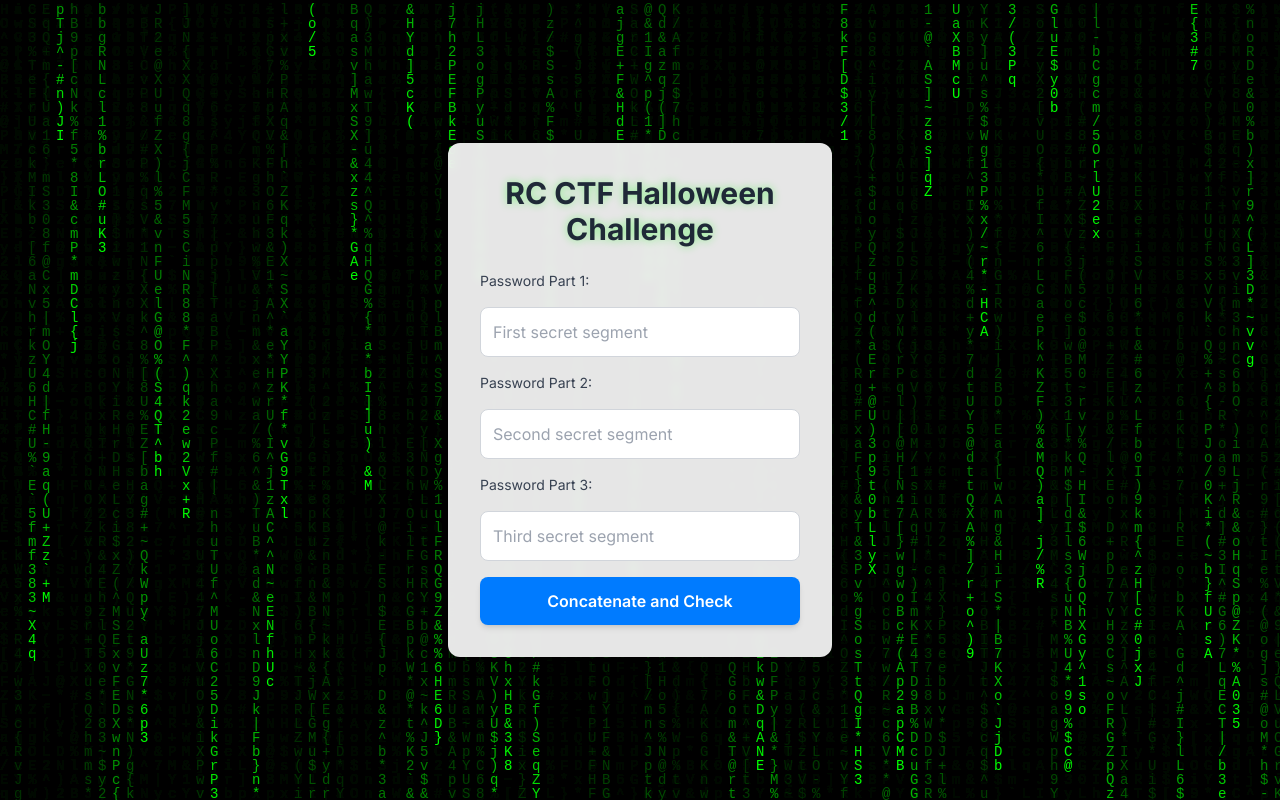
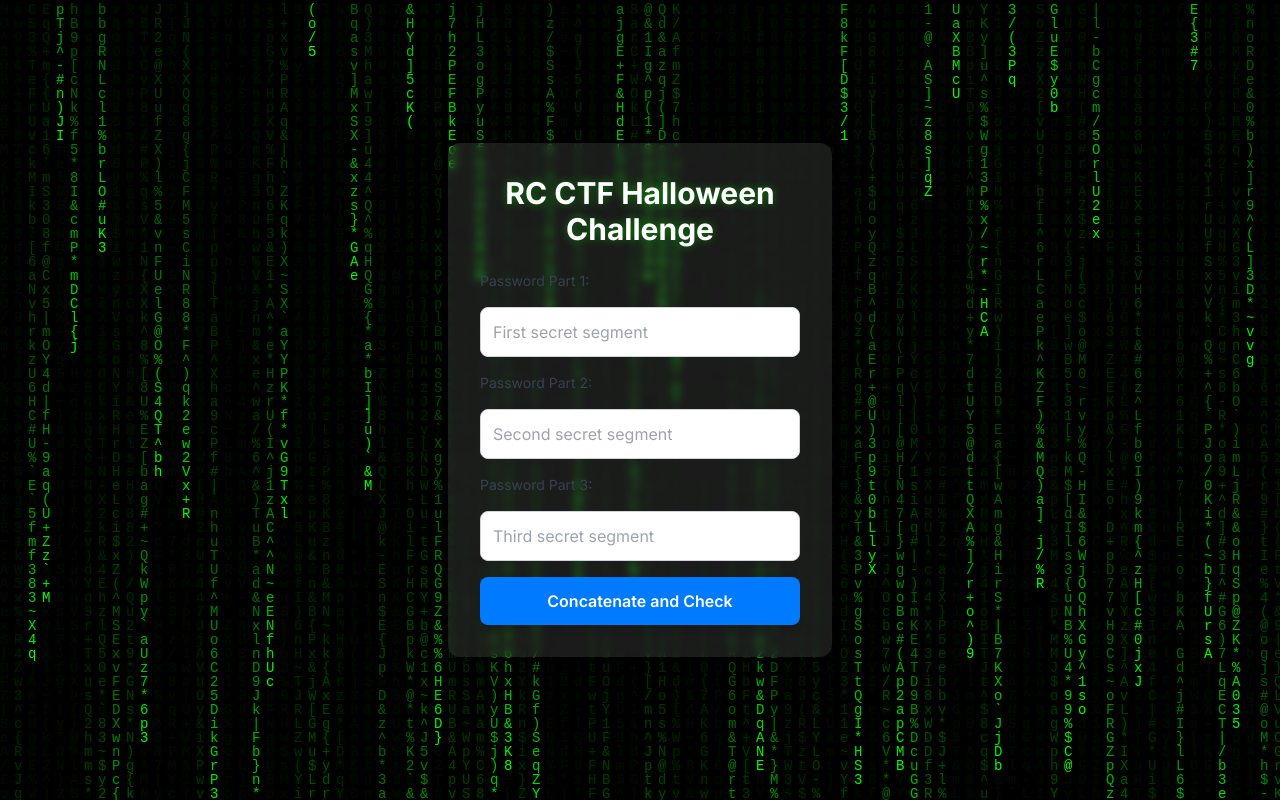
Before and after one commit to Digital-Physics/halloween-ctf-site, a plain HTML site: page index.html in a window 1280 px wide. Drawn offline with nearby package versions, Linux system fonts and the light colour scheme.

Commit message:
changed background of login

```diff
--- a/index.html
+++ b/index.html
@@ -57,8 +57,8 @@
   <canvas id="matrixCanvas"></canvas>
 
   <!-- Foreground content -->
-  <div class="content container bg-white/90 backdrop-blur-sm p-8 rounded-xl shadow-2xl w-full max-w-sm">
-    <h2 class="text-3xl font-bold text-center mb-6 text-gray-800">
+  <div class="content container bg-white/10 backdrop-blur-sm p-8 rounded-xl shadow-2xl w-full max-w-sm">
+    <h2 class="text-3xl font-bold text-center mb-6 text-white">
       RC CTF Halloween Challenge
     </h2>
 
```
